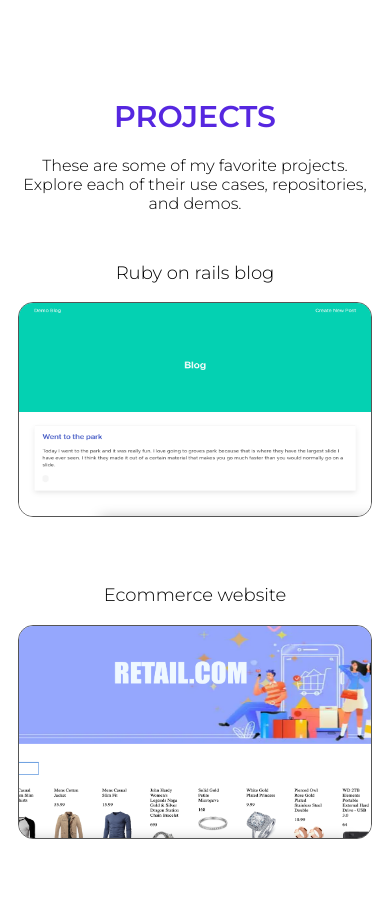
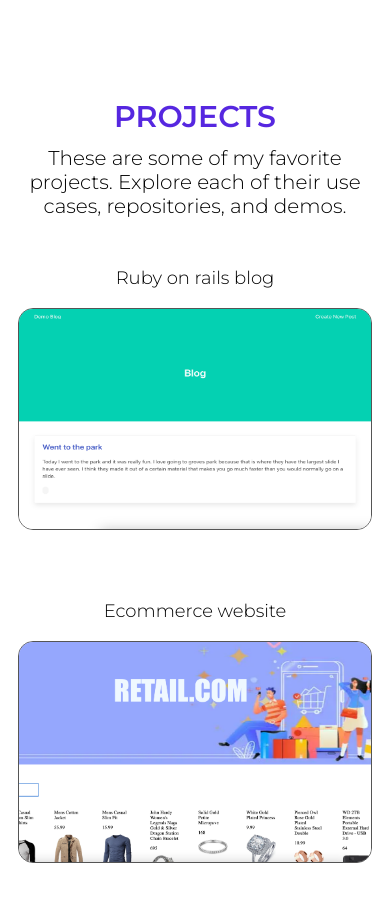
Before and after one commit to andrewanselmo/Andrew-Site, a React (Vite) app: page / in a window 390 px wide. Shown: the part 2100-3007 px from the top of the page. Built offline with nearby package versions, Linux system fonts and the light colour scheme.

Commit message:
phone res fix

```diff
--- a/src/components/Content.css
+++ b/src/components/Content.css
@@ -531,12 +531,12 @@ li:hover {
     #projects-h1{
         font-size: 30px;
         grid-column: 2;
-        margin-bottom: 35%;
+        margin-bottom: 38%;
 
     }
 
     #project-intro{
-        font-size: 16px;
+        font-size: 20px;
         grid-column: 1 / span 3;
         padding: 20px;
 
```
